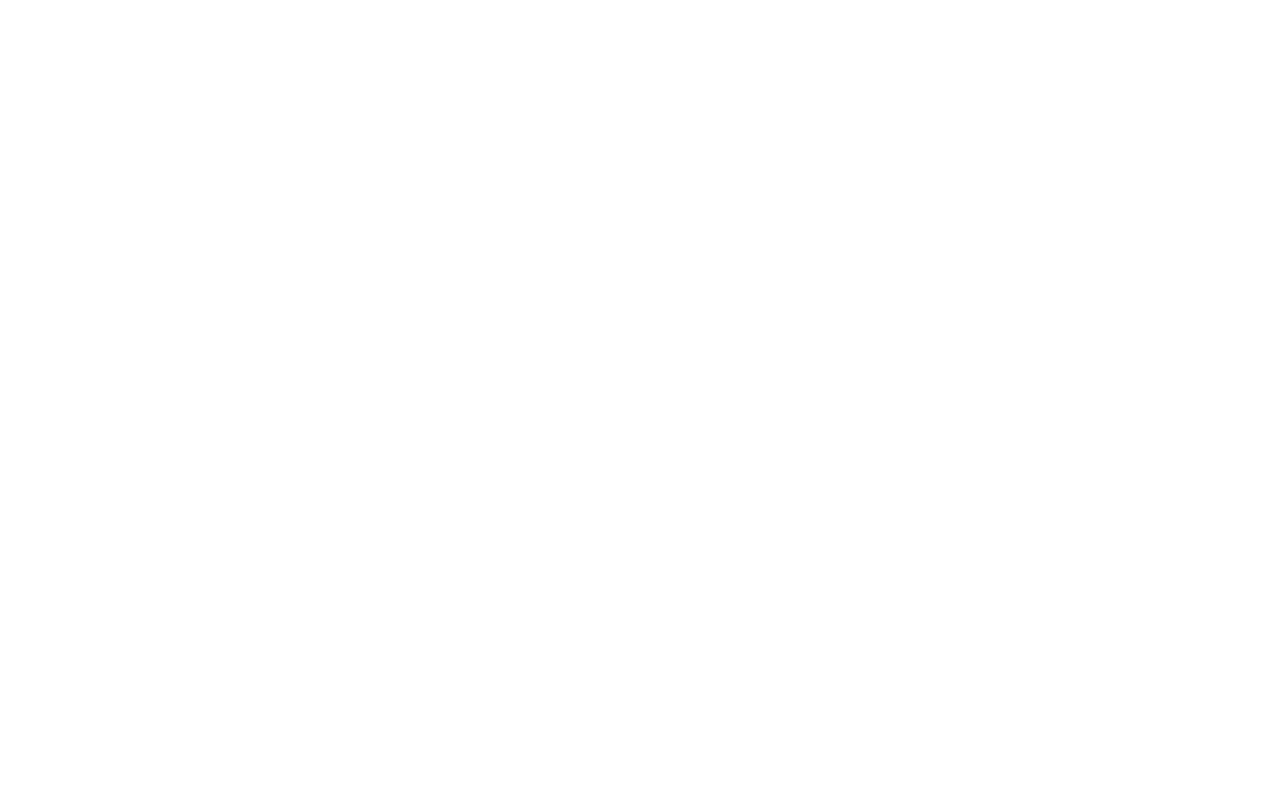
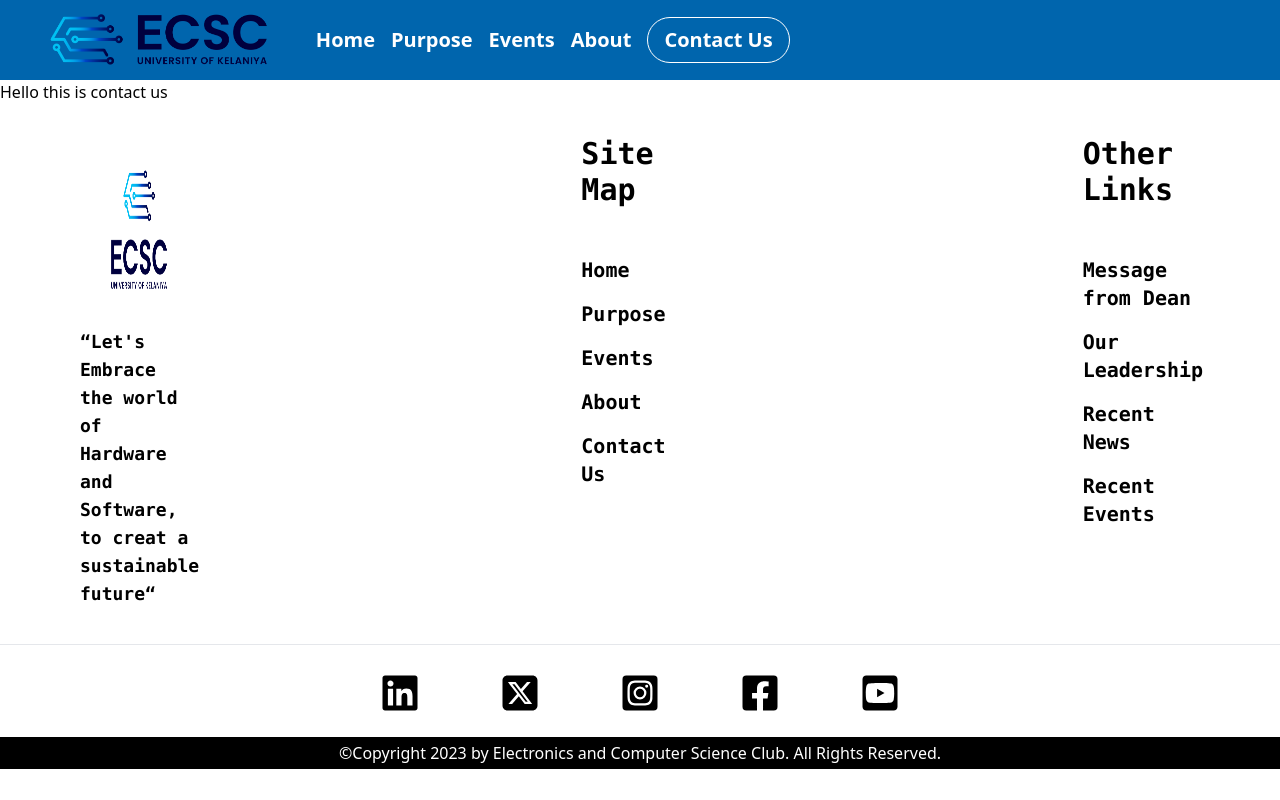
Before and after one commit to ecs-uok/ecs-uok-website, a React (Vite) app in the folder client/: page /contact-us in a window 1280 px wide. Before the commit this address had no page. Built offline with nearby package versions, Linux system fonts and the light colour scheme.

Commit message:
add about and contact us page

```diff
--- a/client/src/App.jsx
+++ b/client/src/App.jsx
@@ -2,12 +2,16 @@ import { Route, Routes } from "react-router-dom";
 import "./App.css";
 import Layout from "./components/Layout";
 import LandingPage from "./pages/LandingPage";
+import AboutPage from "./pages/AboutPage";
+import ContactUsPage from "./pages/ContactUsPage";
 
 function App() {
   return (
     <Routes>
       <Route path="/" element={<Layout />}>
         <Route index element={<LandingPage />} />
+        <Route path="/about" element={<AboutPage />} />
+        <Route path="/contact-us" element={<ContactUsPage />} />
       </Route>
     </Routes>
   );
--- a/client/src/components/Footer.jsx
+++ b/client/src/components/Footer.jsx
@@ -25,10 +25,10 @@ export default function Footer() {
             <Link to={"/"}>
               <p className="text-xl font-semibold font-mono mt-4">Events</p>
             </Link>
-            <Link to={"/"}>
+            <Link to={"/about"}>
               <p className="text-xl font-semibold font-mono mt-4">About</p>
             </Link>
-            <Link to={"/"}>
+            <Link to={"/contact-us"}>
               <p className="text-xl font-semibold font-mono mt-4">Contact Us</p>
             </Link>
           </div>
--- a/client/src/components/Header.jsx
+++ b/client/src/components/Header.jsx
@@ -4,18 +4,31 @@ import HeaderLogo from "../assets/ecsc_logo_header.png";
 export default function Header() {
   return (
     <header className="flex bg-primary text-white h-20 w-full">
-      <div>
+      <Link to={"/"}>
+        <img
+          className="h-16 w-auto my-2 ml-10"
+          src={HeaderLogo}
+          alt="ECSC Logo"
+        />
+      </Link>
+
+      <div className="flex items-center gap-4 text-xl font-bold mx-10">
         <Link to={"/"}>
-          <img className="h-16 w-auto my-2" src={HeaderLogo} alt="ECSC Logo" />
+          <div>Home</div>
         </Link>
-      </div>
-      <div className="flex items-center gap-4 text-xl font-bold">
-        <div>Home</div>
-        <div>Purpose</div>
-        <div>Events</div>
+
+        <Link to={"/"}>
+          <div>Purpose</div>
+        </Link>
+
+        <Link to={"/"}>
+          <div>Events</div>
+        </Link>
+
         <Link to={"/about"}>
           <div>About</div>
         </Link>
+
         <Link to={"/contact-us"}>
           <button className="bg-primary border border-white text-white px-4 py-2 rounded-full">
             Contact Us
--- a/client/src/components/HeroSection.jsx
+++ b/client/src/components/HeroSection.jsx
@@ -3,10 +3,15 @@ import VideoBG from "../assets/hero_section_video.mp4";
 export default function HeroSection() {
   return (
     <div className="w-full h-screen">
-      <video className="w-full h-full object-cover" autoPlay loop muted>
+      <video
+        className="w-full h-full object-cover relative"
+        autoPlay
+        loop
+        muted
+      >
         <source src={VideoBG} type="video/mp4" />
       </video>
-      <div className="absolute w-full h-full top-0 flex flex-col justify-center items-center text-white">
+      <div className="absolute h-full w-full top-0 mt-20 flex flex-col justify-center items-center text-white">
         <h1 className="text-7xl font-mono font-bold">
           Electronics and Computer Science Club
         </h1>
--- /dev/null
+++ b/client/src/pages/AboutPage.jsx
@@ -0,0 +1,7 @@
+export default function AboutPage() {
+  return (
+    <div>
+      <div>Hello this is about</div>
+    </div>
+  );
+}
--- /dev/null
+++ b/client/src/pages/ContactUsPage.jsx
@@ -0,0 +1,7 @@
+export default function ContactUsPage() {
+  return (
+    <diiv>
+      <div>Hello this is contact us</div>
+    </diiv>
+  );
+}
--- a/client/src/pages/LandingPage.jsx
+++ b/client/src/pages/LandingPage.jsx
@@ -5,11 +5,11 @@ import PurposeSection from "../components/PurposeSection";
 
 export default function LandingPage() {
   return (
-    <div>
+    <>
       <HeroSection />
       <PurposeSection />
       <EventsSection />
       <LetsTalkSection />
-    </div>
+    </>
   );
 }
```
